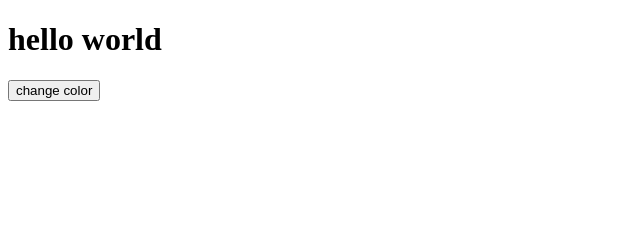
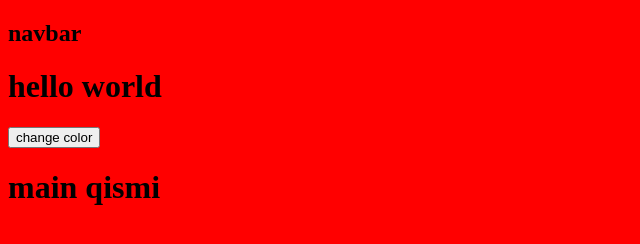
Before and after one commit to Otabek1990/test-demo, a plain HTML site: page index.html in a window 1280 px wide. Shown: the whole page, without its empty margins (0-640 px from the left). Drawn offline with Linux system fonts and the light colour scheme.

Commit message:
cssda bgcolor qoshildi htmlda main qoshildi

```diff
--- a/index.css
+++ b/index.css
@@ -0,0 +1,3 @@
+body{
+    background-color: red;
+}
--- a/index.html
+++ b/index.html
@@ -4,10 +4,16 @@
     <meta charset="UTF-8" />
     <meta name="viewport" content="width=device-width, initial-scale=1.0" />
     <title>Document</title>
-    <link rel="stylesheet" href="./index.css">
+    <link rel="stylesheet" href="./index.css" />
   </head>
   <body>
+    <nav>
+      <h2>navbar</h2>
+    </nav>
     <h1>hello world</h1>
     <button>change color</button>
+    <main>
+      <h1>main qismi</h1>
+    </main>
   </body>
 </html>
```
